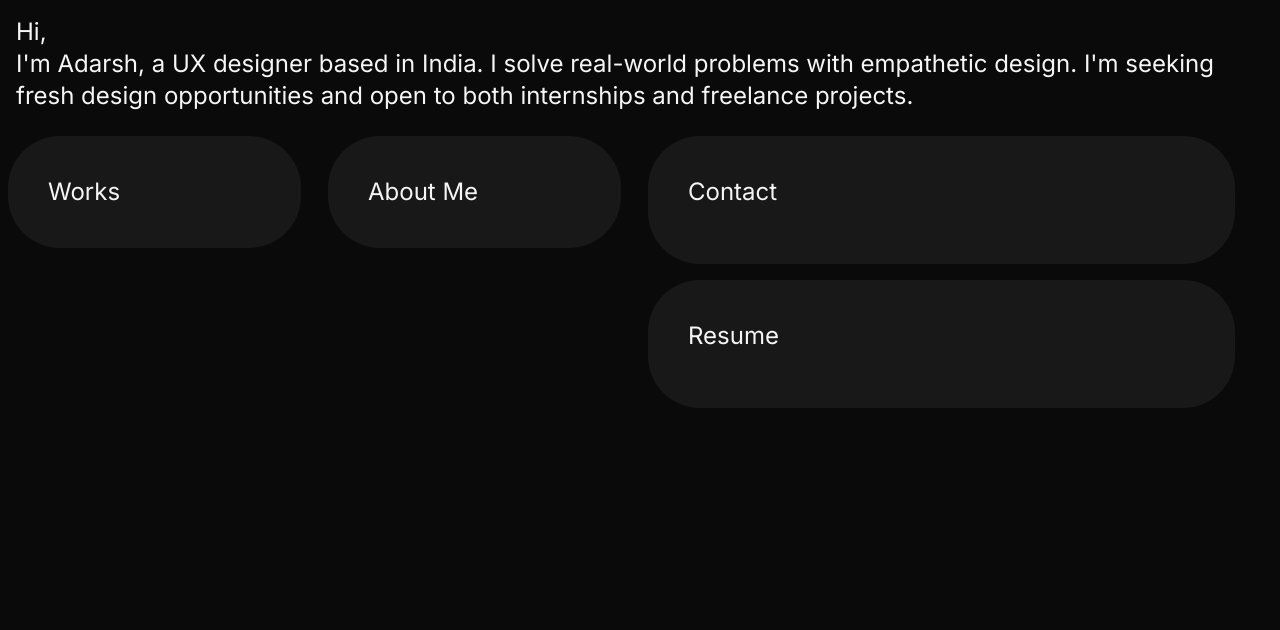
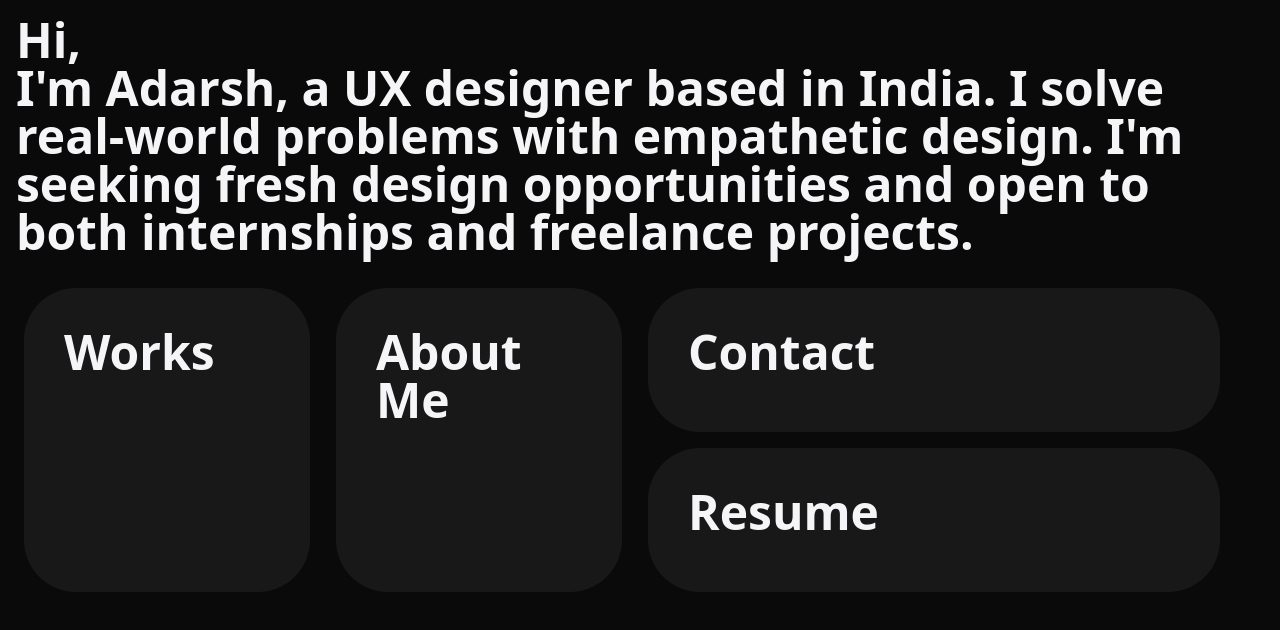
Before and after one commit to Mishalabdullah/CodingOdyssey, a Next.js app in the folder adarsh-personal-website/: page / in a window 1280 px wide. Shown: the top 630 px of the page. Built offline with nearby package versions, Linux system fonts and the light colour scheme.

Commit message:
custom font and

```diff
--- a/adarsh-personal-website/app/components/pagecard.js
+++ b/adarsh-personal-website/app/components/pagecard.js
@@ -2,7 +2,7 @@ import React from "react";
 
 const PageComponent = ({ pageName, pageLink }) => {
   return (
-    <div>
+    <div className="md:h-full font-inter">
       <a href={pageLink}>
         <div className="bg-[#2525258C] text[#9C9C9C] bg-opacity-40 relative rounded-[52px] m-2 h-48 md:h-full md:w-11/12  p-10">
           {pageName}
--- a/adarsh-personal-website/app/page.js
+++ b/adarsh-personal-website/app/page.js
@@ -1,16 +1,23 @@
 import Image from "next/image";
+import { Inter } from "next/font/google";
+
+const inter = Inter({
+  subsets: ["latin"],
+  variable: "--font-inter",
+});
+
 import PageComponent from "./components/pagecard";
 export default function Home() {
   return (
-    <main>
-      <div className="text-[#F5F5F7] text-2xl  h-screen relative">
+    <main className={`${inter.variable} font-sans`}>
+      <div className="text-[#F5F5F7] text-2xl md:text-5xl font-bold  h-screen relative">
         <div className="m-2 p-2">
           Hi,<br></br>
           I'm Adarsh, a UX designer based in India. I solve real-world problems
           with empathetic design. I'm seeking fresh design opportunities and
           open to both internships and freelance projects.
         </div>
-        <div className="md:flex">
+        <div className="md:flex md:m-2 md:p-2">
           <div className="inline md:flex justify-stretch md:w-6/12">
             <div className="md:w-6/12">
               <PageComponent pageName="Works" pageLink="/works" />
```
